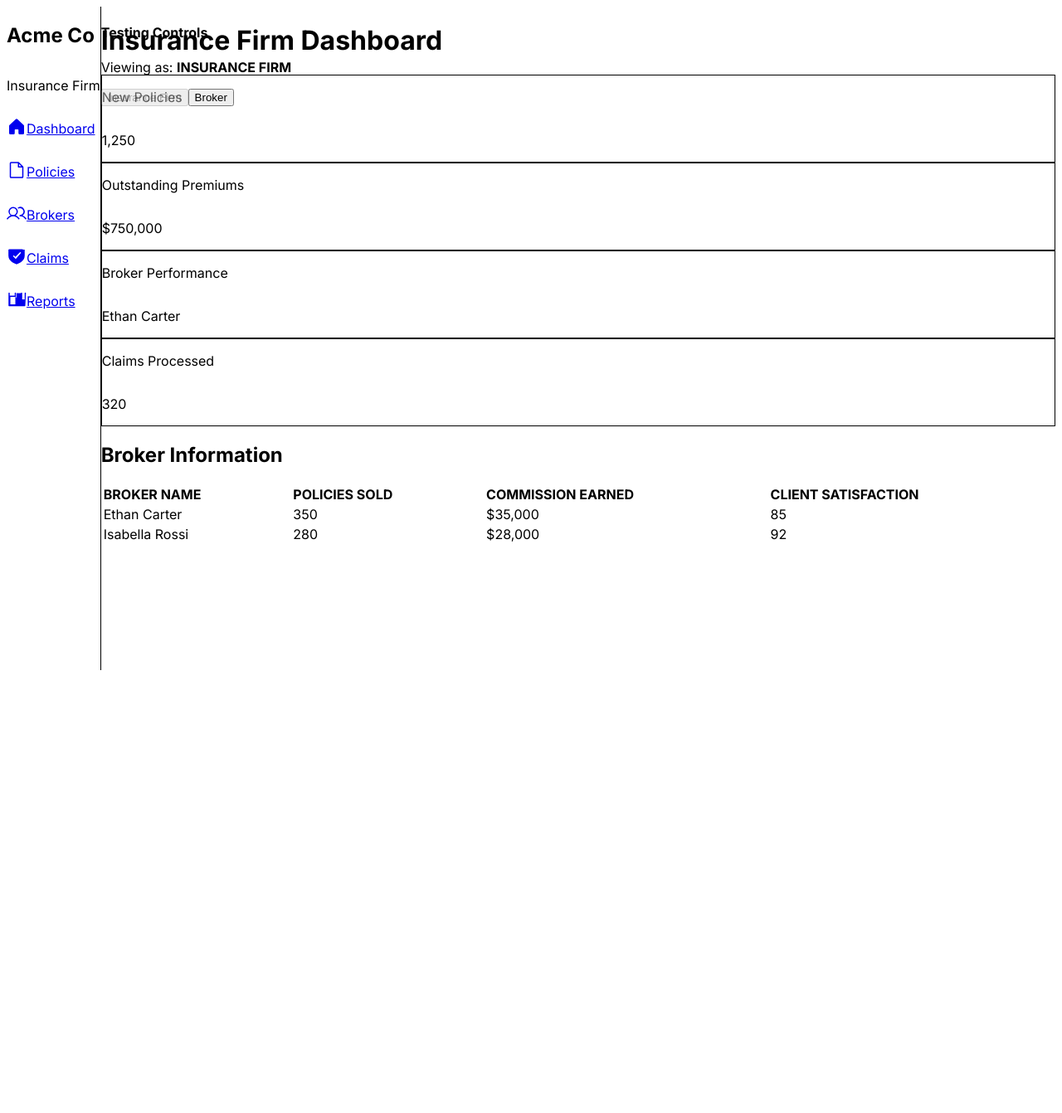
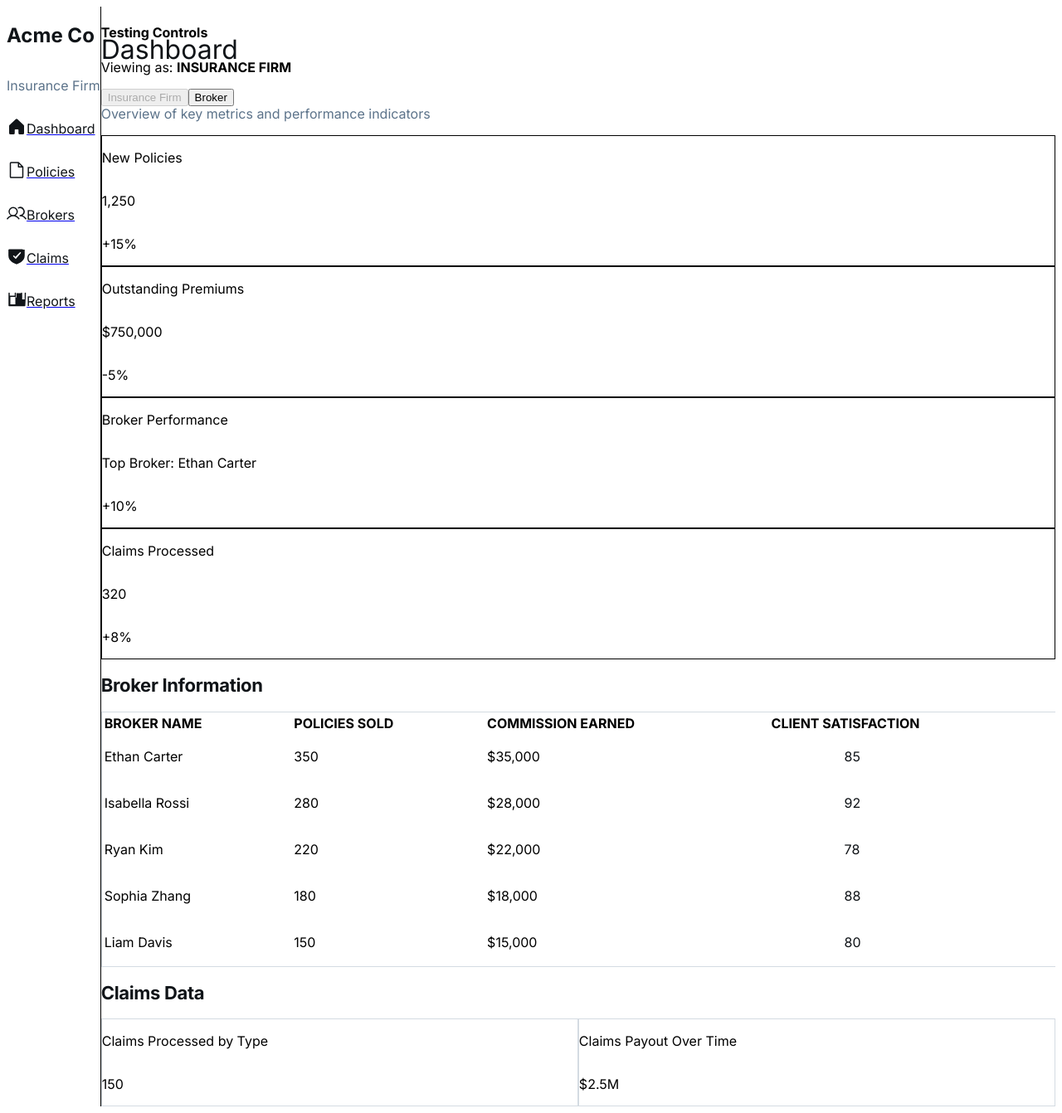
Before and after one commit to joel-danjuma/insureflow, a Next.js app in the folder frontend/: page /dashboard in a window 1280 px wide. Shown: the whole page at 83% size. Before the commit the page ends 816 px from the top, so only its background shows below. Built offline with nearby package versions, Linux system fonts and the light colour scheme.

Commit message:
restore: restore code from commit fc0c103 - feat(ui): implement new dashboard designs for all roles

```diff
--- a/frontend/src/app/dashboard/page.tsx
+++ b/frontend/src/app/dashboard/page.tsx
@@ -2,6 +2,7 @@
 
 import React, { useState } from 'react';
 import Layout from '@/components/Layout';
+// import withAuth from '@/hocs/withAuth'; // Auth is temporarily suspended for testing
 import InsuranceFirmDashboard from '@/components/InsuranceFirmDashboard';
 import BrokerDashboard from '@/components/BrokerDashboard';
 import { UserRole } from '@/types/user';
@@ -11,6 +12,7 @@ const DashboardPage = () => {
 
   return (
     <Layout userRole={mockRole}>
+      {/* --- MOCK ROLE SWITCHER FOR TESTING --- */}
       <div className="absolute top-4 right-4 bg-yellow-200 p-2 rounded shadow-lg text-sm z-50">
         <h4 className="font-bold mb-2">Testing Controls</h4>
         <p className="mb-2">Viewing as: <strong>{mockRole.replace('-', ' ').toUpperCase()}</strong></p>
@@ -31,6 +33,7 @@ const DashboardPage = () => {
           </button>
         </div>
       </div>
+      {/* --- END OF MOCK ROLE SWITCHER --- */}
 
       {mockRole === UserRole.INSURANCE_FIRM && <InsuranceFirmDashboard />}
       {mockRole === UserRole.BROKER && <BrokerDashboard />}
@@ -38,4 +41,5 @@ const DashboardPage = () => {
   );
 };
 
+// export default withAuth(DashboardPage); // Auth is temporarily suspended
 export default DashboardPage;
--- a/frontend/src/components/BrokerDashboard.tsx
+++ b/frontend/src/components/BrokerDashboard.tsx
@@ -16,12 +16,25 @@ type ClientPortfolioItem = {
 const mockPortfolio: ClientPortfolioItem[] = [
     { clientName: 'Lucas Bennett', policyType: 'Auto Insurance', policyStatus: 'Active', premiumAmount: '$1,200', nextPaymentDate: '2024-08-15' },
     { clientName: 'Sophia Carter', policyType: 'Home Insurance', policyStatus: 'Active', premiumAmount: '$1,500', nextPaymentDate: '2024-09-01' },
+    { clientName: 'Owen Davis', policyType: 'Life Insurance', policyStatus: 'Pending', premiumAmount: '$2,000', nextPaymentDate: '2024-07-20' },
+    { clientName: 'Chloe Foster', policyType: 'Health Insurance', policyStatus: 'Active', premiumAmount: '$1,800', nextPaymentDate: '2024-08-05' },
 ];
 
 const portfolioColumns: ColumnDef<ClientPortfolioItem>[] = [
     { accessorKey: 'clientName', header: 'Client Name' },
     { accessorKey: 'policyType', header: 'Policy Type' },
-    { accessorKey: 'policyStatus', header: 'Policy Status' },
+    {
+        accessorKey: 'policyStatus',
+        header: 'Policy Status',
+        cell: ({ row }) => {
+            const isActive = row.original.policyStatus === 'Active';
+            return (
+                <span className={`px-3 py-1 rounded-full text-sm font-medium ${isActive ? 'bg-green-100 text-green-800' : 'bg-yellow-100 text-yellow-800'}`}>
+                    {row.original.policyStatus}
+                </span>
+            )
+        }
+    },
     { accessorKey: 'premiumAmount', header: 'Premium Amount' },
     { accessorKey: 'nextPaymentDate', header: 'Next Payment Date' },
 ];
@@ -29,14 +42,36 @@ const portfolioColumns: ColumnDef<ClientPortfolioItem>[] = [
 const BrokerDashboard = () => {
   return (
     <>
-      <h1 className="text-3xl font-bold mb-6">Broker Dashboard</h1>
+      <div className="flex flex-wrap justify-between gap-3 pb-4">
+        <div className="flex min-w-72 flex-col gap-3">
+          <p className="text-[#101418] tracking-light text-[32px] font-bold leading-tight">Broker Dashboard</p>
+          <p className="text-[#5c738a] text-sm font-normal leading-normal">Overview of your performance and client portfolio</p>
+        </div>
+      </div>
+
       <div className="grid grid-cols-1 md:grid-cols-2 lg:grid-cols-3 gap-4 mb-6">
-        <MetricCard title="Total Sales" value="$250,000" />
-        <MetricCard title="Client Retention Rate" value="95%" />
-        <MetricCard title="Average Commission" value="$5,000" />
+        <MetricCard title="Total Sales" value="$250,000" change="+10%" />
+        <MetricCard title="Client Retention Rate" value="95%" change="-2%" changeColor="text-red-500" />
+        <MetricCard title="Average Commission" value="$5,000" change="+5%" />
       </div>
-      <h2 className="text-2xl font-bold mb-4">Client Portfolio</h2>
-      <DataTable columns={portfolioColumns} data={mockPortfolio} />
+
+      <h2 className="text-[#101418] text-[22px] font-bold leading-tight tracking-[-0.015em] pt-5 pb-3">Sales Performance</h2>
+      <div className="flex flex-wrap gap-4">
+        {/* Placeholder for Sales Performance charts */}
+        <div className="flex min-w-72 flex-1 flex-col gap-2 rounded-xl border border-[#d4dbe2] p-6">
+            <p>Sales Over Time</p>
+            <p className="text-3xl font-bold">$250,000</p>
+        </div>
+        <div className="flex min-w-72 flex-1 flex-col gap-2 rounded-xl border border-[#d4dbe2] p-6">
+            <p>Sales by Product</p>
+            <p className="text-3xl font-bold">$100,000</p>
+        </div>
+      </div>
+
+      <h2 className="text-[#101418] text-[22px] font-bold leading-tight tracking-[-0.015em] pt-8 pb-3">Client Portfolio</h2>
+      <div className="w-full overflow-hidden rounded-xl border border-[#d4dbe2] bg-white">
+        <DataTable columns={portfolioColumns} data={mockPortfolio} />
+      </div>
     </>
   );
 };
--- a/frontend/src/components/InsuranceFirmDashboard.tsx
+++ b/frontend/src/components/InsuranceFirmDashboard.tsx
@@ -18,13 +18,25 @@ type BrokerInfo = {
 const mockBrokers: BrokerInfo[] = [
     { name: 'Ethan Carter', policiesSold: 350, commission: '$35,000', satisfaction: 85 },
     { name: 'Isabella Rossi', policiesSold: 280, commission: '$28,000', satisfaction: 92 },
+    { name: 'Ryan Kim', policiesSold: 220, commission: '$22,000', satisfaction: 78 },
+    { name: 'Sophia Zhang', policiesSold: 180, commission: '$18,000', satisfaction: 88 },
+    { name: 'Liam Davis', policiesSold: 150, commission: '$15,000', satisfaction: 80 },
 ];
 
 const brokerColumns: ColumnDef<BrokerInfo>[] = [
     { accessorKey: 'name', header: 'Broker Name' },
     { accessorKey: 'policiesSold', header: 'Policies Sold' },
     { accessorKey: 'commission', header: 'Commission Earned' },
-    { accessorKey: 'satisfaction', header: 'Client Satisfaction' },
+    {
+      accessorKey: 'satisfaction',
+      header: 'Client Satisfaction',
+      cell: ({ row }) => (
+        <div className="flex items-center gap-3">
+            <div className="w-[88px] overflow-hidden rounded-sm bg-[#d4dbe2] h-1.5"><div className="h-full rounded-full bg-[#3f7fbf]" style={{ width: `${row.original.satisfaction}%` }}></div></div>
+            <p className="text-[#101418] text-sm font-medium leading-normal">{row.original.satisfaction}</p>
+        </div>
+      )
+    },
 ];
 
 const InsuranceFirmDashboard = () => {
@@ -38,15 +50,36 @@ const InsuranceFirmDashboard = () => {
 
   return (
     <>
-      <h1 className="text-3xl font-bold mb-6">Insurance Firm Dashboard</h1>
-      <div className="grid grid-cols-1 md:grid-cols-2 lg:grid-cols-4 gap-4 mb-6">
-        <MetricCard title="New Policies" value="1,250" />
-        <MetricCard title="Outstanding Premiums" value="$750,000" />
-        <MetricCard title="Broker Performance" value="Ethan Carter" />
-        <MetricCard title="Claims Processed" value="320" />
+      <div className="flex flex-wrap justify-between gap-3 py-4">
+        <div className="flex min-w-72 flex-col gap-3">
+          <p className="text-[#101418] tracking-light text-[32px] font-bold leading-tight">Dashboard</p>
+          <p className="text-[#5c738a] text-sm font-normal leading-normal">Overview of key metrics and performance indicators</p>
+        </div>
       </div>
-      <h2 className="text-2xl font-bold mb-4">Broker Information</h2>
-      <DataTable columns={brokerColumns} data={mockBrokers} />
+      <div className="grid grid-cols-1 md:grid-cols-2 lg:grid-cols-4 gap-4">
+        <MetricCard title="New Policies" value="1,250" change="+15%" />
+        <MetricCard title="Outstanding Premiums" value="$750,000" change="-5%" changeColor="text-red-500" />
+        <MetricCard title="Broker Performance" value="Top Broker: Ethan Carter" change="+10%" />
+        <MetricCard title="Claims Processed" value="320" change="+8%" />
+      </div>
+
+      <h2 className="text-[#101418] text-[22px] font-bold leading-tight tracking-[-0.015em] pt-8 pb-3">Broker Information</h2>
+      <div className="w-full overflow-hidden rounded-xl border border-[#d4dbe2] bg-white">
+        <DataTable columns={brokerColumns} data={mockBrokers} />
+      </div>
+
+      <h2 className="text-[#101418] text-[22px] font-bold leading-tight tracking-[-0.015em] pt-8 pb-3">Claims Data</h2>
+      <div className="flex flex-wrap gap-4">
+        {/* Placeholder for Claims Data charts */}
+        <div className="flex min-w-72 flex-1 flex-col gap-2 rounded-xl border border-[#d4dbe2] p-6">
+            <p>Claims Processed by Type</p>
+            <p className="text-3xl font-bold">150</p>
+        </div>
+        <div className="flex min-w-72 flex-1 flex-col gap-2 rounded-xl border border-[#d4dbe2] p-6">
+            <p>Claims Payout Over Time</p>
+            <p className="text-3xl font-bold">$2.5M</p>
+        </div>
+      </div>
     </>
   );
 };
--- a/frontend/src/components/Layout.tsx
+++ b/frontend/src/components/Layout.tsx
@@ -9,11 +9,13 @@ interface LayoutProps {
 
 const Layout: React.FC<LayoutProps> = ({ children, userRole }) => {
   return (
-    <div className="flex h-screen bg-gray-100">
+    <div className="relative flex size-full min-h-screen flex-col bg-gray-50 group/design-root overflow-x-hidden">
+      <div className="flex flex-1">
         <Sidebar userRole={userRole} />
-        <main className="flex-1 p-8 overflow-y-auto">
+        <main className="flex flex-1 flex-col px-6 py-5">
             {children}
         </main>
+      </div>
     </div>
   );
 };
--- a/frontend/src/components/Sidebar.tsx
+++ b/frontend/src/components/Sidebar.tsx
@@ -2,7 +2,6 @@
 
 import React from 'react';
 import Link from 'next/link';
-import { usePathname } from 'next/navigation';
 import { UserRole } from '@/types/user'; // We'll create this type file next
 
 const commonLinks = [
@@ -40,23 +39,23 @@ interface SidebarProps {
 
 const Sidebar: React.FC<SidebarProps> = ({ userRole }) => {
   const links = [...commonLinks, ...(roleLinks[userRole] || [])];
-  const pathname = usePathname();
 
   return (
     <aside className="flex flex-col w-64 bg-white p-4 border-r border-gray-200">
-      <div className="flex flex-col mb-8 px-3">
-        <h1 className="text-gray-900 text-base font-bold leading-normal">Acme Co</h1>
-        <p className="text-sm font-normal text-gray-500">{userRole === UserRole.INSURANCE_FIRM ? 'Insurance Firm' : 'Broker Team'}</p>
+      <div className="flex flex-col mb-8">
+        <h1 className="text-[#101418] text-base font-medium leading-normal">Acme Co</h1>
+        <p className="text-[#5c738a] text-sm font-normal leading-normal">{userRole === UserRole.INSURANCE_FIRM ? 'Insurance Firm' : 'Broker Team'}</p>
       </div>
       <nav className="flex flex-col gap-2">
         {links.map(({ href, label, icon }) => (
           <Link
             key={label}
             href={href}
-            className={`flex items-center gap-3 px-3 py-2 rounded-lg text-gray-700 hover:bg-gray-100 ${pathname === href ? 'bg-gray-200 text-gray-900 font-semibold' : ''}`}
+            className="flex items-center gap-3 px-3 py-2 rounded-lg text-gray-700 hover:bg-gray-100 aria-[current=page]:bg-gray-200 aria-[current=page]:text-gray-900"
+            aria-current={label === 'Dashboard' ? 'page' : undefined}
           >
-            <div className="text-gray-900">{icons[icon]}</div>
-            <p className="text-sm font-medium leading-normal">{label}</p>
+            <div className="text-[#101418]">{icons[icon]}</div>
+            <p className="text-[#101418] text-sm font-medium leading-normal">{label}</p>
           </Link>
         ))}
       </nav>
```
